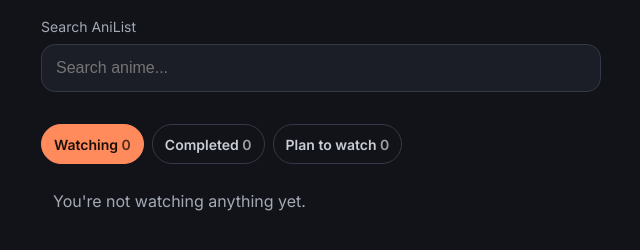
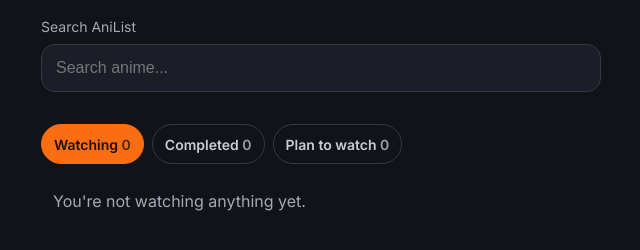
Before and after one commit to IRM4N01/Kirodex, a plain HTML site: page index.html in a window 1280 px wide. Shown: the part 148-398 px from the top of the page, without its empty margins (319-959 px from the left). Drawn offline with Linux system fonts and the light colour scheme.

Commit message:
Add Kirodex icons and app name

```diff
--- a/base.css
+++ b/base.css
@@ -3,7 +3,7 @@
   --surface: #1B1E26;
   --text: #F2F3F5;
   --muted: #A4A9B6;
-  --accent: #FF8A5C;
+  --accent: #FB6D11;
 }
 
 body {
--- a/index.html
+++ b/index.html
@@ -11,7 +11,7 @@
   <meta name="apple-mobile-web-app-title" content="Tracker">
   <meta name="apple-mobile-web-app-status-bar-style" content="black-translucent">
 
-  <title>Anime Tracker</title>
+  <title>Kirodex</title>
   <link rel="preconnect" href="https://fonts.googleapis.com">
   <link rel="preconnect" href="https://fonts.gstatic.com" crossorigin>
   <link href="https://fonts.googleapis.com/css2?family=Inter:wght@400;500;600;700&family=Space+Grotesk:wght@600;700&display=swap" rel="stylesheet">
```
Also changed, not shown: icons/Kirodex-apple-touch-icon.png (added), icons/Kirodex-icon-192.png (added), icons/Kirodex-icon-512.png (added), manifest.webmanifest.
